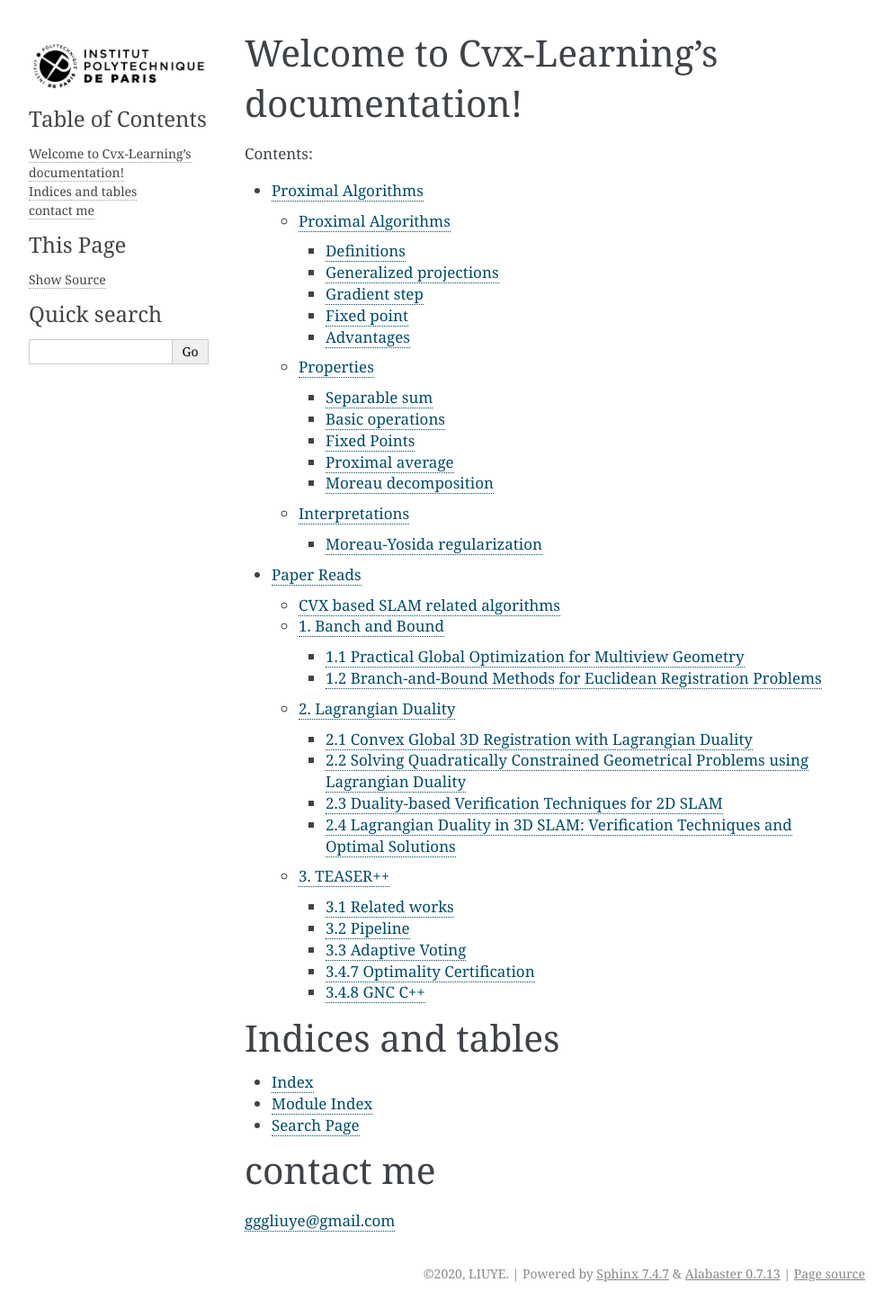
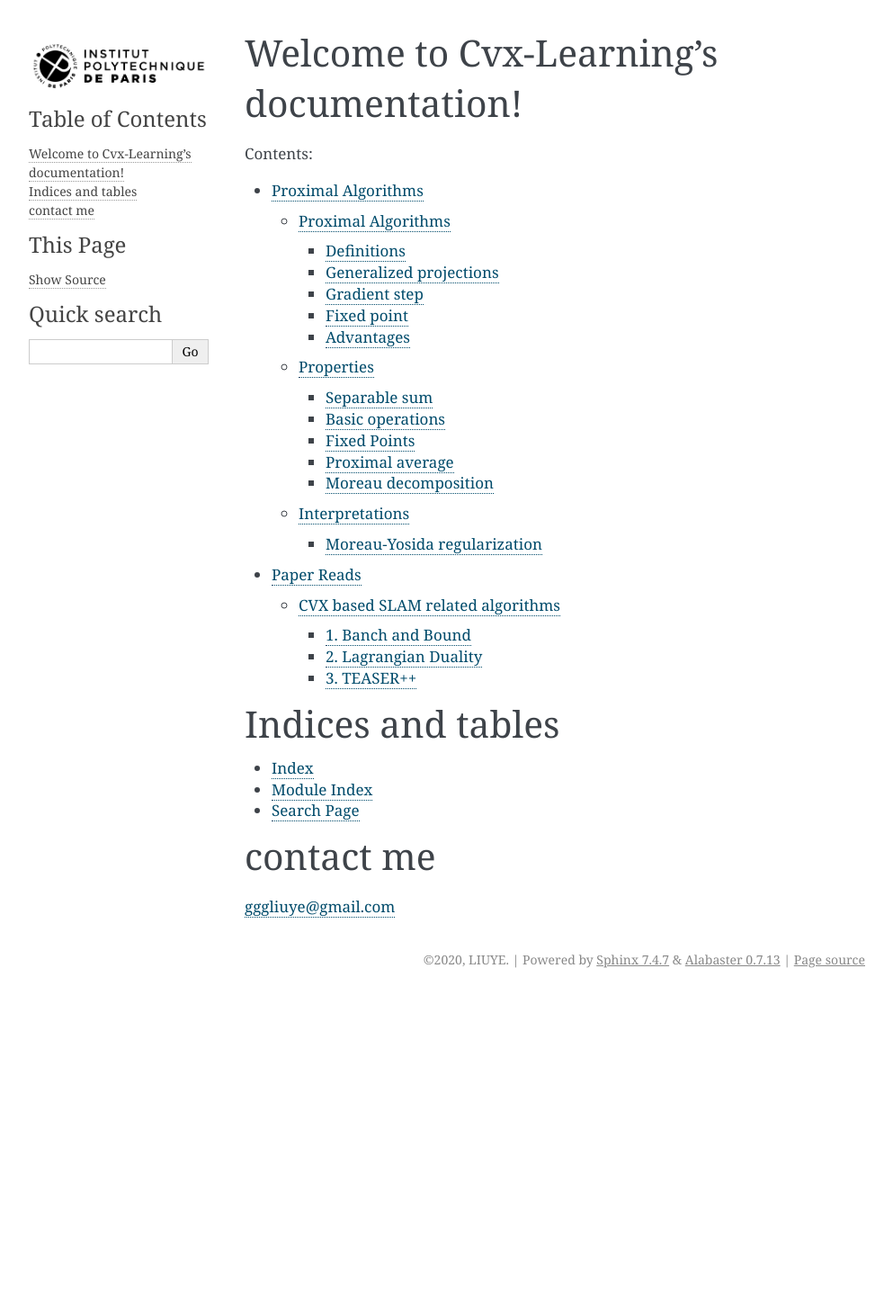
Before and after one commit to gggliuye/cvx_learning, a Sphinx documentation site: the page built from docs/index.rst, in a window 1280 px wide. Shown: the whole page at 90% size, without its empty margins (148-1141 px from the left). Built offline with Sphinx 7.4.7, drawn with Linux system fonts in a browser that asks for light colours; after the commit the page ends 1106 px from its top, so only the background shows below that.

Commit message:
Update CvxSLAM.rst

```diff
--- a/docs/PaperRead/CvxSLAM.rst
+++ b/docs/PaperRead/CvxSLAM.rst
@@ -13,10 +13,10 @@
 
 
 1. Banch and Bound
-==========================
+--------------------------------------------------
 
 1.1 Practical Global Optimization for Multiview Geometry
---------------------------------------------------
+~~~~~~~~~~~~~~~~~~~~~~~~~~
 `Article <http://www.researchgate.net/profile/Serge_Belongie/publication/225439941_Practical_Global_Optimization_for_Multiview_Geometry/links/0fcfd5086e4e7aa60f000000>`_
 
 This article talks about using Banch and Bound algorithm for three types of Multiview Geometry problems:
@@ -55,7 +55,7 @@
 * And from the Table2, we can see a real **L1 norm** will conerge much faster. (It may be true that the 21 centry is the centry for L1 norm)
 
 1.2 Branch-and-Bound Methods for Euclidean Registration Problems
-------------------------------------------
+~~~~~~~~~~~~~~~~~~~~~~~~~~~~~~~~~
 
 `Article <https://www.researchgate.net/publication/24213723_Branch-and-Bound_Methods_for_Euclidean_Registration_Problems?enrichId=rgreq-9861f218523209ac6405a5bec452f72f-XXX&enrichSource=Y292ZXJQYWdlOzI0MjEzNzIzO0FTOjEwNDUxNzU1OTM5MDIwOUAxNDAxOTMwMzM2MDg0&el=1_x_3&_esc=publicationCoverPdf>`_
 
@@ -68,10 +68,10 @@
 * While even though they didn't show, I think the comptation time it needs is much more than the other two methods.
 
 2. Lagrangian Duality
-================================
+--------------------------------------------------
 
 2.1 Convex Global 3D Registration with Lagrangian Duality
---------------------------------------------
+~~~~~~~~~~~~~~~~~~~~~~~~~~~~
 
 `Article <https://www.researchgate.net/publication/320964493_Convex_Global_3D_Registration_with_Lagrangian_Duality>`_
 
@@ -91,14 +91,14 @@
 
 
 2.2 Solving Quadratically Constrained Geometrical Problems using Lagrangian Duality
-----------------------------------------------
+~~~~~~~~~~~~~~~~~~~~~~~~~~~~~~~~~~~~~~~~~~~
 
 `Article <https://www.researchgate.net/publication/224375577_Solving_Quadratically_Constrained_Geometrical_Problems_using_Lagrangian_Duality?enrichId=rgreq-3868994c4fa6a12376deac34988482d0-XXX&enrichSource=Y292ZXJQYWdlOzIyNDM3NTU3NztBUzoxMDE2OTA5OTI3NTg3ODhAMTQwMTI1NjQzMDEzMw%3D%3D&el=1_x_3&_esc=publicationCoverPdf>`_
 
 This content of this article is already contained in the upper article 1.2 and 1.1.
 
 2.3 Duality-based Verification Techniques for 2D SLAM
--------------------------------
+~~~~~~~~~~~~~~~~~~~~~~~~~~~~~~~~~~~~~~~~~~~
 
 `Article <http://www.researchgate.net/publication/282687190_Duality-based_verification_techniques_for_2D_SLAM>`_
 
@@ -117,7 +117,7 @@
 Better see the next article for more, which a more detailed version of this work.
 
 2.4 Lagrangian Duality in 3D SLAM: Verification Techniques and Optimal Solutions
----------------------------------------------------
+~~~~~~~~~~~~~~~~~~~~~~~~~~~~~~~~~~~~~~~~~~~
 
 `Article <https://www.researchgate.net/publication/308823892_Lagrangian_duality_in_3D_SLAM_Verification_techniques_and_optimal_solutions>`_
 
@@ -126,7 +126,7 @@
 The bounds are good, and these two articles are very good material for a application of relaxation of QCQPs.
 
 3. TEASER++
-==================================
+------------------------------------
 
 `Article <https://www.researchgate.net/publication/338762508_TEASER_Fast_and_Certifiable_Point_Cloud_Registration>`_
 
@@ -139,7 +139,7 @@
 * A tight (empirically) SDP relaxation of the rotation estimation.
 
 3.1 Related works
---------------------------------
+~~~~~~~~~~~~~~~~~~~~~~~~~~~~~~~~~~~~~~~~~~~
 
 **Correspondence based methods**:
 
@@ -152,7 +152,7 @@
     :align: center
 
 3.2 Pipeline
----------------------
+~~~~~~~~~~~~~~~~~~~~~~~~~~~~~~~~~~~~~~~~~~~
 
 **Objective function**:
 
@@ -176,7 +176,7 @@
      :align: center
 
 3.3 Adaptive Voting
----------------------
+~~~~~~~~~~~~~~~~~~~~~~~~~~~~~~~~~~~~~~~~~~~
 
 * It is a generalization of Histogram voting algorithms.
 
@@ -184,13 +184,13 @@
 
 * Explain by focus on the scale part:
 
-3.4.7 Optimality Certification
-----------------------------
+3.4 Optimality Certification
+~~~~~~~~~~~~~~~~~~~~~~~~~~~~~~~~~~~~~~~~~~~
 
 This article also propose an algorithm to evaluate a feasible 'solution' (not necessary optimal), by offering a sub-optimality bound.
 
-3.4.8 GNC C++
----------------------------
+3.5 GNC C++
+~~~~~~~~~~~~~~~~~~~~~~~~~~~~~~~~~~~~~~~~~~~
 
 `See here <https://blog.csdn.net/weixin_44492024/article/details/106781677>`_
 
```
